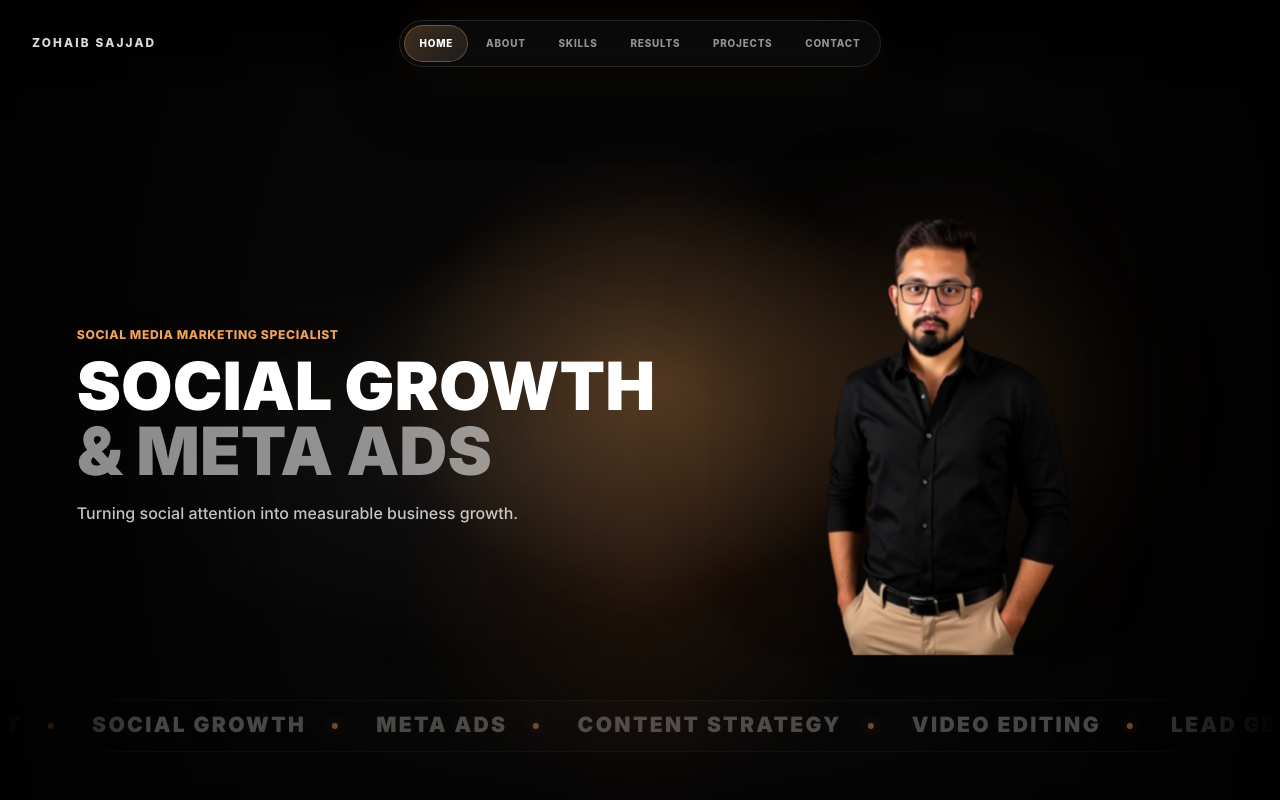
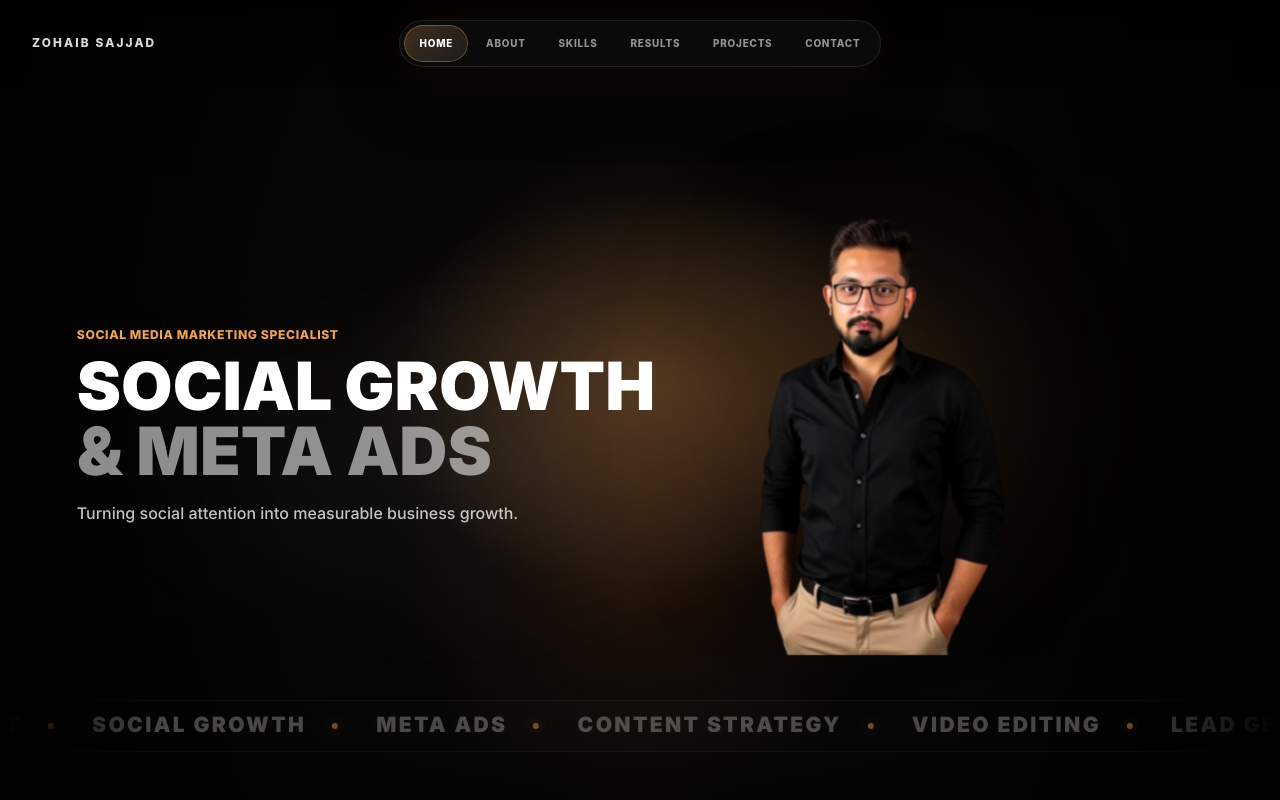
Before and after one commit to ahsan318917/Zohaib_Portfolio, a React (Vite) app: page / in a window 1280 px wide. Shown: the top 800 px of the page. Built offline with nearby package versions, Linux system fonts and the light colour scheme.

Commit message:
Improve hero section layout

```diff
--- a/src/styles.css
+++ b/src/styles.css
@@ -290,14 +290,14 @@ img {
 
 @media (min-width: 1200px) {
   .hero-stage {
-    grid-template-columns: minmax(0, 1.15fr) minmax(0, 0.85fr);
-    gap: clamp(1.2rem, 3vw, 3.5rem);
+    grid-template-columns: minmax(0, 1.1fr) minmax(0, 0.9fr);
+    gap: clamp(1rem, 2vw, 2.5rem);
   }
 }
 
 @media (min-width: 1440px) {
   .hero-stage {
-    grid-template-columns: minmax(0, 1.1fr) minmax(0, 0.9fr);
+    grid-template-columns: minmax(0, 1.08fr) minmax(0, 0.92fr);
   }
 }
 
@@ -371,19 +371,25 @@ img {
 @media (min-width: 1200px) {
   .hero-person {
     justify-self: start;
-    margin-left: -2rem;
+    margin-left: -4rem;
   }
 }
 
-@media (min-width: 1440px) {
+@media (min-width: 1366px) {
   .hero-person {
-    margin-left: -4rem;
+    margin-left: -7.5rem;
   }
 }
 
 @media (min-width: 1600px) {
   .hero-person {
-    margin-left: -6.5rem;
+    margin-left: -12.5rem;
+  }
+}
+
+@media (min-width: 1920px) {
+  .hero-person {
+    margin-left: -16rem;
   }
 }
 
```
